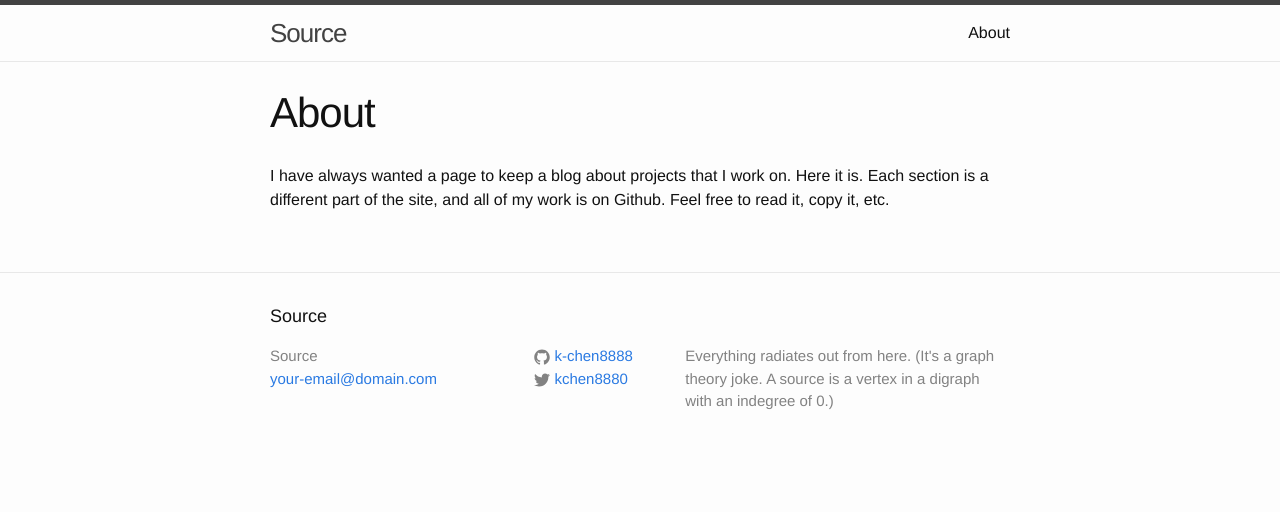
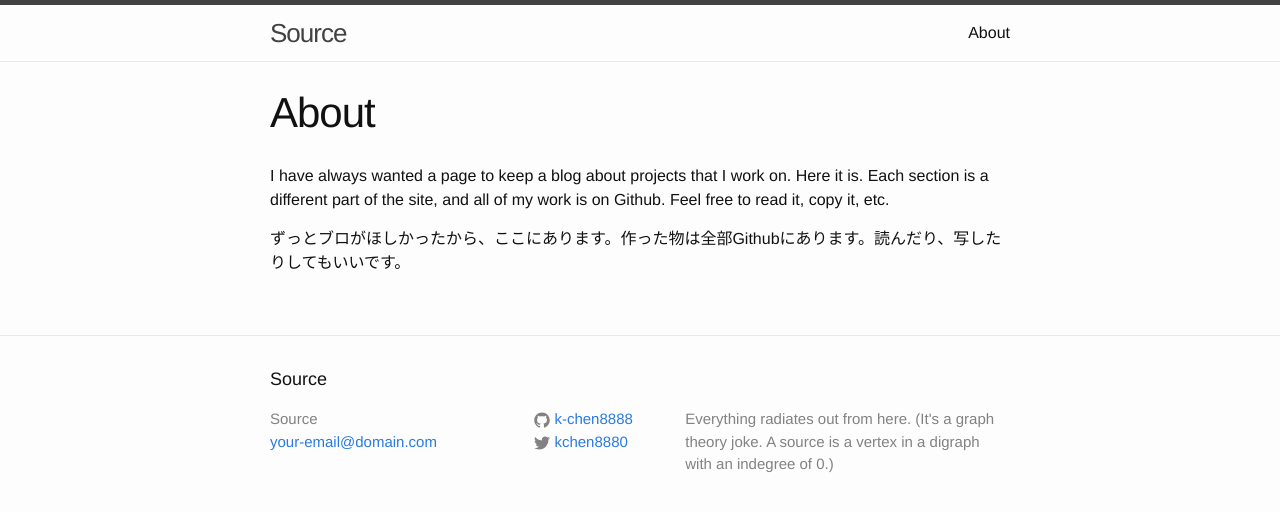
Before and after one commit to k-chen8888/k-chen8888.github.io, a Jekyll site: the page built from about.md, in a window 1280 px wide. Shown: the top 512 px of the page. Built offline with Jekyll 4.4.1, drawn with Linux system fonts in a browser that asks for light colours.

Commit message:
Japanese description

```diff
--- a/about.md
+++ b/about.md
@@ -5,3 +5,5 @@ permalink: /about/
 ---
 
 I have always wanted a page to keep a blog about projects that I work on. Here it is. Each section is a different part of the site, and all of my work is on Github. Feel free to read it, copy it, etc.
+
+ずっとブロがほしかったから、ここにあります。作った物は全部Githubにあります。読んだり、写したりしてもいいです。
```
